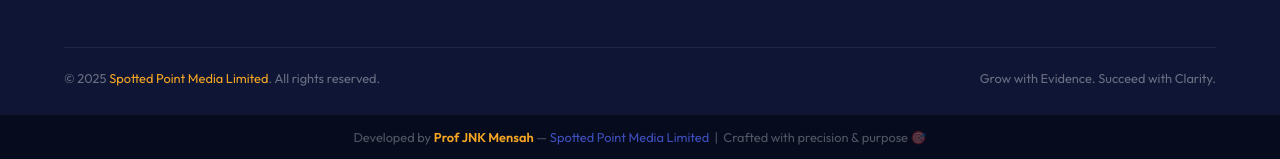
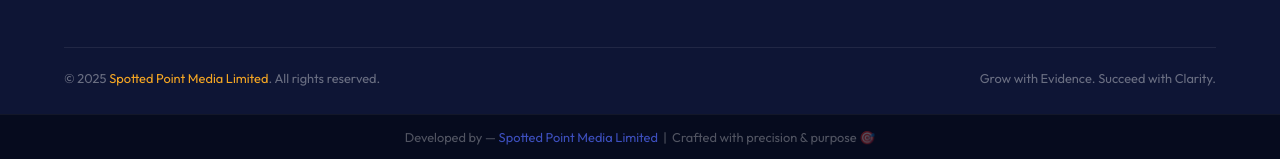
Before and after one commit to Josephnhyiramensah/spotted-point-media, a plain HTML site: page index.html in a window 1280 px wide. Shown: the part 8957-9116 px from the top of the page. Drawn offline with nearby package versions, Linux system fonts and the light colour scheme.

Commit message:
update UI

```diff
--- a/index.html
+++ b/index.html
@@ -965,7 +965,7 @@ footer { background:#0e1535; padding:60px 5% 28px; }
 
 <!-- DEVELOPER CREDIT -->
 <div class="dev-credit">
-  <p>Developed by <span>Prof JNK Mensah</span> &mdash; <a href="#home">Spotted Point Media Limited</a> &nbsp;|&nbsp; Crafted with precision &amp; purpose 🎯</p>
+  <p>Developed by <span></span> &mdash; <a href="#home">Spotted Point Media Limited</a> &nbsp;|&nbsp; Crafted with precision &amp; purpose 🎯</p>
 </div>
 
 <a href="#home" class="scroll-top">↑</a>
```
